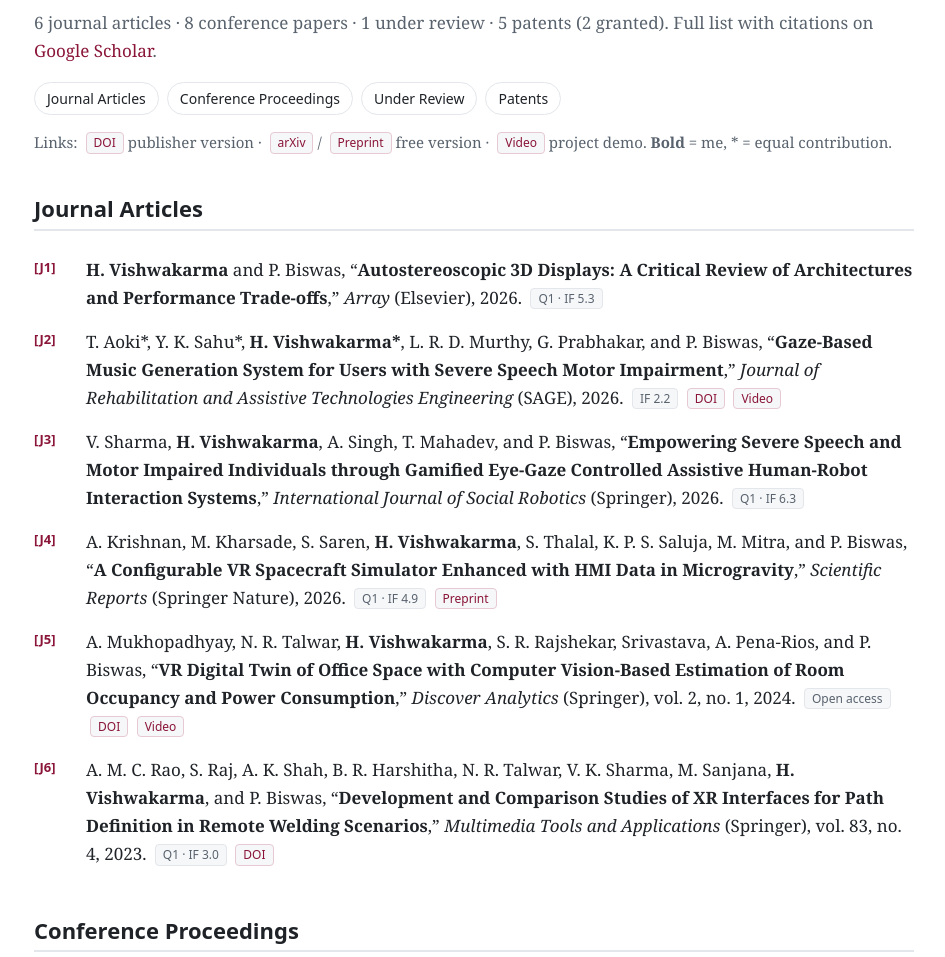
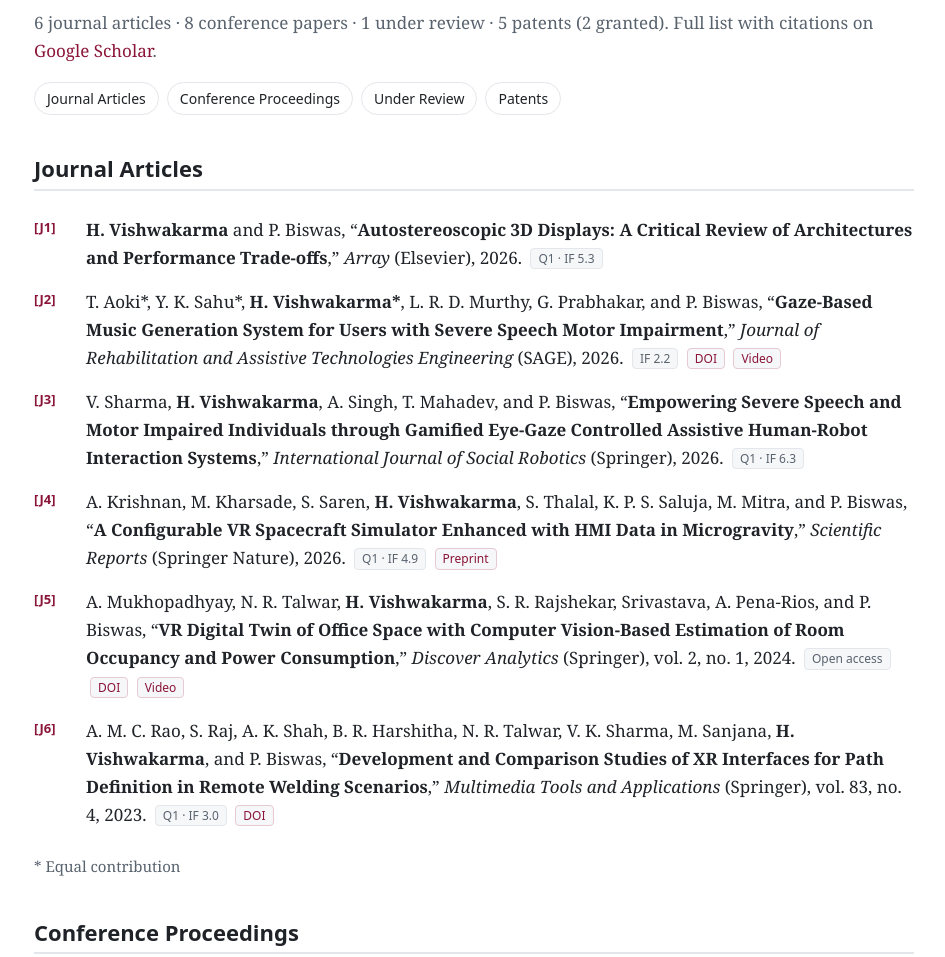
Before and after one commit to himnshu-debug/himnshu-debug.github.io, a plain HTML site: page publications.html in a window 1280 px wide. Shown: the part 140-1097 px from the top of the page, without its empty margins (166-1111 px from the left). Drawn offline with Linux system fonts and the light colour scheme.

Commit message:
Publications: remove link legend, add separate equal-contribution note
Co-Authored-By: Claude Opus 5.5 <noreply@anthropic.com>

```diff
--- a/publications.html
+++ b/publications.html
@@ -34,9 +34,6 @@
     <li><a href="#review">Under Review</a></li>
     <li><a href="#patents">Patents</a></li>
   </ul>
-  <p class="small muted">Links: <span class="badge link">DOI</span> publisher version ·
-  <span class="badge link">arXiv</span> / <span class="badge link">Preprint</span> free version ·
-  <span class="badge link">Video</span> project demo. <span class="me">Bold</span> = me, * = equal contribution.</p>
 
   <section id="journals">
   <h2>Journal Articles</h2>
@@ -65,6 +62,7 @@
       <span class="badge">Q1 · IF 3.0</span>
       <a class="badge link" href="https://doi.org/10.1007/s11042-023-17604-y">DOI</a></li>
   </ol>
+  <p class="small muted">* Equal contribution</p>
   </section>
 
   <section id="conferences">
```
